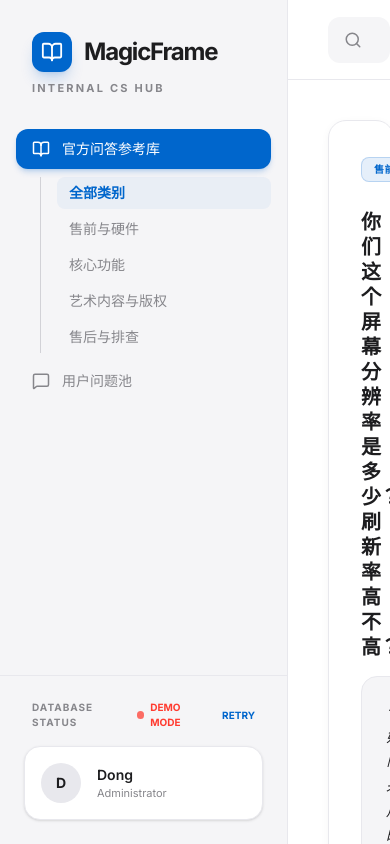
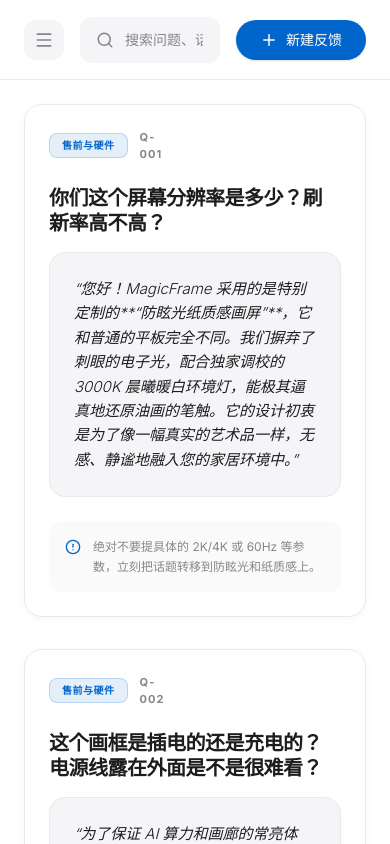
Before and after one commit to yoyoodong/SupportHub2, a React (Vite) app: page / in a window 390 px wide. Built offline with nearby package versions, Linux system fonts and the light colour scheme.

Commit message:
feat: Enhance UI and category management
Introduces a new mobile menu toggle, updates category color mapping and enum order, and adds a new "Other" category. Also, refactors the mock data to use the new "Appearance" category for a specific feedback entry.

```diff
--- a/src/App.tsx
+++ b/src/App.tsx
@@ -11,6 +11,7 @@
   MessageSquare,
   Copy,
   X,
+  Menu,
   AlertCircle,
   CheckCircle2,
   ExternalLink,
@@ -44,10 +45,12 @@
 
 const CategoryBadge = ({ category }: { category: QACategory }) => {
   const colors: Record<string, string> = {
+    [QACategory.CORE_FEATURES]: 'bg-apple-indigo/10 text-apple-indigo border-apple-indigo/20',
+    [QACategory.APPEARANCE]: 'bg-apple-purple/10 text-apple-purple border-apple-purple/20',
+    [QACategory.AFTER_SALES]: 'bg-apple-red/10 text-apple-red border-apple-red/20',
+    [QACategory.ART_CONTENT]: 'bg-apple-orange/10 text-apple-orange border-apple-orange/20',
     [QACategory.PRE_SALES]: 'bg-apple-blue/10 text-apple-blue border-apple-blue/20',
-    [QACategory.CORE_FEATURES]: 'bg-apple-indigo/10 text-apple-indigo border-apple-indigo/20',
-    [QACategory.ART_CONTENT]: 'bg-apple-orange/10 text-apple-orange border-apple-orange/20',
-    [QACategory.AFTER_SALES]: 'bg-apple-red/10 text-apple-red border-apple-red/20',
+    [QACategory.OTHER]: 'bg-apple-gray-100 text-apple-gray-500 border-apple-gray-200',
   };
   return (
     <span className={`px-3 py-1 rounded-lg text-[10px] font-bold border uppercase tracking-wider whitespace-nowrap ${colors[category] || 'bg-apple-gray-100 text-apple-gray-300'}`}>
@@ -69,6 +72,7 @@
   const [showNewFeedbackModal, setShowNewFeedbackModal] = useState(false);
   const [showConvertModal, setShowConvertModal] = useState<FeedbackEntry | null>(null);
   const [showEditQAModal, setShowEditQAModal] = useState<QAEntry | null>(null);
+  const [isMobileMenuOpen, setIsMobileMenuOpen] = useState(false);
   const [toast, setToast] = useState<string | null>(null);
   const [isLoading, setIsLoading] = useState(true);
   const [isDemoMode, setIsDemoMode] = useState(false);
@@ -314,14 +318,9 @@
     }
   };
 
-  return (
-    <motion.div
-      initial={{ opacity: 0 }}
-      animate={{ opacity: 1 }}
-      className="flex h-screen bg-white text-apple-text font-sans overflow-hidden"
-    >
-      {/* Sidebar */}
-      <aside className="w-72 bg-apple-gray-50 border-r border-apple-gray-100 flex flex-col">
+  // --- Sidebar Content ---
+  const SidebarContent = () => (
+    <>
       <div className="p-8">
         <div className="flex items-center gap-3 font-bold text-2xl tracking-tighter text-apple-text">
           <div className="w-10 h-10 bg-apple-blue rounded-xl flex items-center justify-center text-white shadow-lg shadow-apple-blue/20">
@@ -334,7 +333,7 @@
 
       <nav className="flex-1 px-4 space-y-1.5 overflow-y-auto">
         <button
-            onClick={() => setActiveTab('qa')}
+          onClick={() => { setActiveTab('qa'); setIsMobileMenuOpen(false); }}
           className={`w-full apple-sidebar-item ${activeTab === 'qa' ? 'apple-sidebar-item-active' : 'apple-sidebar-item-inactive'}`}
         >
           <BookOpen size={18} />
@@ -344,7 +343,7 @@
         {activeTab === 'qa' && (
           <div className="ml-6 mt-2 space-y-1 border-l border-apple-gray-200 pl-4">
             <button
-                onClick={() => setSelectedCategory('all')}
+              onClick={() => { setSelectedCategory('all'); setIsMobileMenuOpen(false); }}
               className={`w-full text-left px-3 py-1.5 text-sm rounded-lg transition-all ${selectedCategory === 'all' ? 'text-apple-blue font-semibold bg-apple-blue/5' : 'text-apple-gray-300 hover:text-apple-text'}`}
             >
               全部类别
@@ -352,7 +351,7 @@
             {Object.values(QACategory).map(cat => (
               <button
                 key={cat}
-                  onClick={() => setSelectedCategory(cat)}
+                onClick={() => { setSelectedCategory(cat); setIsMobileMenuOpen(false); }}
                 className={`w-full text-left px-3 py-1.5 text-sm rounded-lg transition-all ${selectedCategory === cat ? 'text-apple-blue font-semibold bg-apple-blue/5' : 'text-apple-gray-300 hover:text-apple-text'}`}
               >
                 {cat}
@@ -362,7 +361,7 @@
         )}
 
         <button
-            onClick={() => setActiveTab('feedback')}
+          onClick={() => { setActiveTab('feedback'); setIsMobileMenuOpen(false); }}
           className={`w-full apple-sidebar-item mt-2 ${activeTab === 'feedback' ? 'apple-sidebar-item-active' : 'apple-sidebar-item-inactive'}`}
         >
           <MessageSquare size={18} />
@@ -399,12 +398,54 @@
           </div>
         </div>
       </div>
+    </>
+  );
+
+  return (
+    <motion.div
+      initial={{ opacity: 0 }}
+      animate={{ opacity: 1 }}
+      className="flex h-screen bg-white text-apple-text font-sans overflow-hidden"
+    >
+      {/* Mobile Sidebar Overlay */}
+      <AnimatePresence>
+        {isMobileMenuOpen && (
+          <>
+            <motion.div
+              initial={{ opacity: 0 }}
+              animate={{ opacity: 1 }}
+              exit={{ opacity: 0 }}
+              onClick={() => setIsMobileMenuOpen(false)}
+              className="fixed inset-0 bg-apple-text/20 backdrop-blur-sm z-40 lg:hidden"
+            />
+            <motion.aside
+              initial={{ x: '-100%' }}
+              animate={{ x: 0 }}
+              exit={{ x: '-100%' }}
+              transition={{ type: 'spring', damping: 25, stiffness: 200 }}
+              className="fixed inset-y-0 left-0 w-72 bg-apple-gray-50 border-r border-apple-gray-100 flex flex-col z-50 lg:hidden"
+            >
+              <SidebarContent />
+            </motion.aside>
+          </>
+        )}
+      </AnimatePresence>
+
+      {/* Desktop Sidebar */}
+      <aside className="hidden lg:flex w-72 bg-apple-gray-50 border-r border-apple-gray-100 flex-col h-full">
+        <SidebarContent />
       </aside>
 
       {/* Main Area */}
       <main className="flex-1 flex flex-col min-w-0 bg-white">
         {/* Header */}
-        <header className="h-20 apple-glass px-10 flex items-center justify-between gap-8 sticky top-0 z-10">
+        <header className="h-20 apple-glass px-6 md:px-10 flex items-center justify-between gap-4 md:gap-8 sticky top-0 z-10">
+          <button
+            onClick={() => setIsMobileMenuOpen(true)}
+            className="lg:hidden w-10 h-10 flex items-center justify-center rounded-xl bg-apple-gray-50 text-apple-gray-300 hover:text-apple-text"
+          >
+            <Menu size={20} />
+          </button>
           <div className="flex-1 max-w-2xl relative group">
             <Search className="absolute left-4 top-1/2 -translate-y-1/2 text-apple-gray-300 group-focus-within:text-apple-blue transition-colors" size={18} />
             <input
@@ -425,7 +466,7 @@
         </header>
 
         {/* Content */}
-        <div className="flex-1 overflow-y-auto p-10">
+        <div className="flex-1 overflow-y-auto p-6 md:p-10">
           {isLoading ? (
             <div className="flex flex-col items-center justify-center h-full text-apple-gray-300">
               <div className="w-12 h-12 border-4 border-apple-blue border-t-transparent rounded-full animate-spin mb-6"></div>
@@ -440,10 +481,10 @@
                   animate={{ opacity: 1, y: 0 }}
                   exit={{ opacity: 0, y: -20 }}
                   transition={{ duration: 0.4, ease: [0.23, 1, 0.32, 1] }}
-                  className="grid grid-cols-1 xl:grid-cols-2 gap-8"
+                  className="grid grid-cols-1 md:grid-cols-2 lg:grid-cols-3 gap-8"
                 >
                   {filteredQA.map((item, index) => (
-                    <div key={item.recordId || item.id} className="apple-card p-8 group">
+                    <div key={item.recordId || item.id} className="apple-card p-6 md:p-8 group">
                       <div className="flex items-start justify-between mb-6">
                         <div className="flex items-center gap-3">
                           <CategoryBadge category={item.category} />
@@ -513,7 +554,7 @@
                       <thead>
                         <tr className="bg-apple-gray-50/50 border-b border-apple-gray-100">
                           <th className="px-8 py-5 text-[11px] font-bold text-apple-gray-300 uppercase tracking-[0.2em]">状态</th>
-                          <th className="px-8 py-5 text-[11px] font-bold text-apple-gray-300 uppercase tracking-[0.2em]">分类</th>
+                          <th className="px-8 py-5 text-[11px] font-bold text-apple-gray-300 uppercase tracking-[0.2em]">问题类别</th>
                           <th className="px-8 py-5 text-[11px] font-bold text-apple-gray-300 uppercase tracking-[0.2em]">用户原声</th>
                           <th className="px-8 py-5 text-[11px] font-bold text-apple-gray-300 uppercase tracking-[0.2em]">渠道</th>
                           <th className="px-8 py-5 text-[11px] font-bold text-apple-gray-300 uppercase tracking-[0.2em]">提交人</th>
--- a/src/index.css
+++ b/src/index.css
@@ -17,6 +17,8 @@
   --color-apple-green: #28CD41;
   --color-apple-red: #FF3B30;
   --color-apple-orange: #FF9500;
+  --color-apple-purple: #AF52DE;
+  --color-apple-gray-500: #6E6E73;
 }
 
 @layer base {
--- a/src/mockData.ts
+++ b/src/mockData.ts
@@ -88,7 +88,7 @@
     recordId: 'mock-2',
     id: 'F-002',
     user_voice: '木色边框什么时候能出？我家是侘寂风，黑白色都不太搭。',
-    category: QACategory.PRE_SALES,
+    category: QACategory.APPEARANCE,
     channel: FeedbackChannel.XHS,
     image_urls: [],
     status: FeedbackStatus.PROCESSING,
--- a/src/types.ts
+++ b/src/types.ts
@@ -4,10 +4,12 @@
  */
 
 export enum QACategory {
+  CORE_FEATURES = '核心功能',
+  APPEARANCE = '外观相关',
+  AFTER_SALES = '售后与排查',
+  ART_CONTENT = '艺术内容与版权',
   PRE_SALES = '售前与硬件',
-  CORE_FEATURES = '核心功能',
-  ART_CONTENT = '艺术内容与版权',
-  AFTER_SALES = '售后与排查',
+  OTHER = '其他',
 }
 
 export enum FeedbackChannel {
```
Lines whose indentation alone changed are shown as unchanged.
